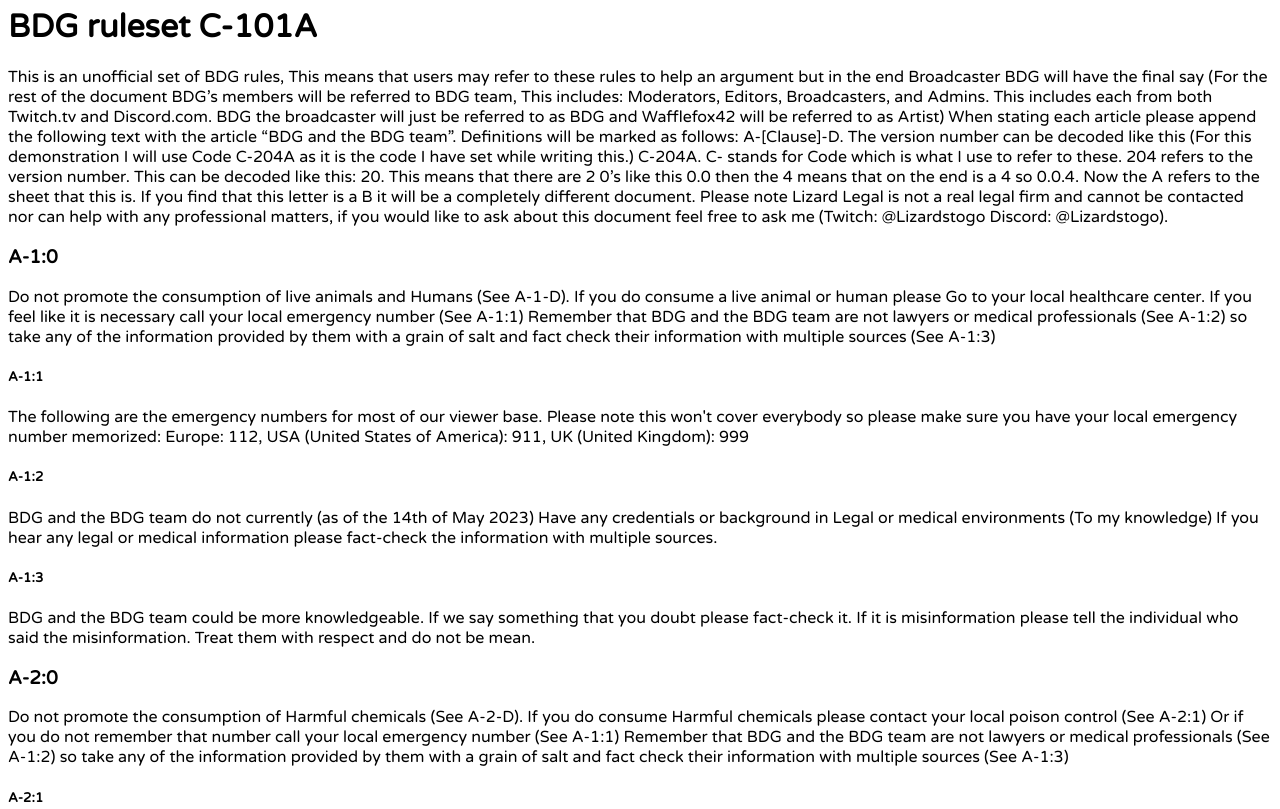
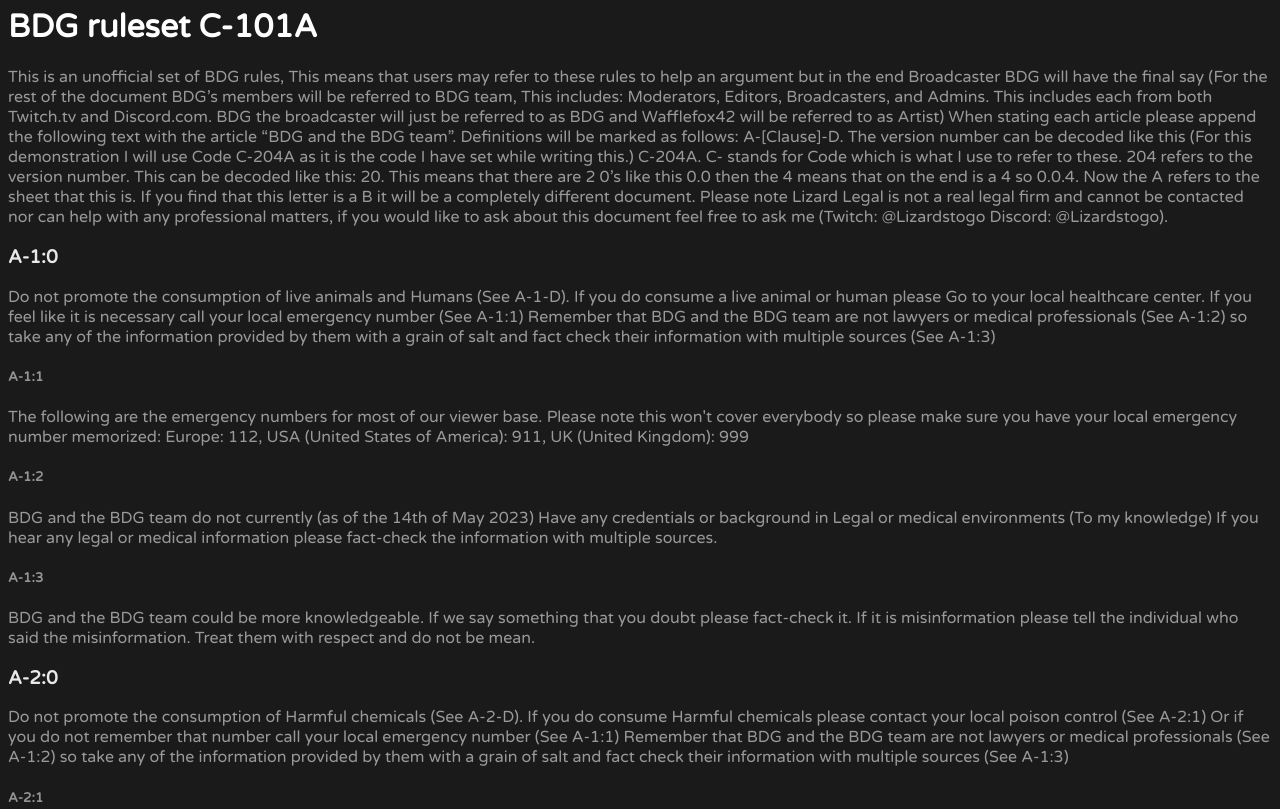
Before and after one commit to LizardsToGo/BDGrules, a plain HTML site: page index.html in a window 1280 px wide. Shown: the top 809 px of the page. Drawn offline with Linux system fonts and the light colour scheme.

Commit message:
Updates index
Made it darker and more pleasing to the eye

```diff
--- a/index.html
+++ b/index.html
@@ -4,20 +4,27 @@
     <style>
     @font-face { font-family: VarelaRound; src: url('VarelaRound-Regular.ttf'); }
       h1 {
-         font-family: VarelaRound, Arial, Helvetica, sans-serif
+         font-family: VarelaRound, Arial, Helvetica, sans-serif;
+         color: white;
       }
       h3 {
-         font-family: VarelaRound, Arial, Helvetica, sans-serif
+         font-family: VarelaRound, Arial, Helvetica, sans-serif;
+         color: #e9e9e9;
       }
       p {
-         font-family: VarelaRound, Arial, Helvetica, sans-serif
+         font-family: VarelaRound, Arial, Helvetica, sans-serif;
+         color: #999999;
       }
       h5 {
-         font-family: VarelaRound, Arial, Helvetica, sans-serif
+         font-family: VarelaRound, Arial, Helvetica, sans-serif;
+         color: #949494;
+      }
+
+      body{
+        background-color: #1a1a1a;
       }
       </style>
 </head>
-
 <h1>BDG ruleset C-101A</h1>
 <p>This is an unofficial set of BDG rules, This means that users may refer to these rules to help an argument but in the end Broadcaster BDG will have the final say (For the rest of the document BDG’s members will be referred to BDG team, This includes: Moderators, Editors, Broadcasters, and Admins. This includes each from both Twitch.tv and Discord.com. BDG the broadcaster will just be referred to as BDG and Wafflefox42 will be referred to as Artist) When stating each article please append the following text with the article “BDG and the BDG team”.  Definitions will be marked as follows: A-[Clause]-D. The version number can be decoded like this (For this demonstration I will use Code C-204A as it is the code I have set while writing this.) C-204A. C- stands for Code which is what I use to refer to these. 204 refers to the version number. This can be decoded like this: 20. This means that there are 2 0’s like this 0.0 then the 4 means that on the end is a 4 so 0.0.4. Now the A refers to the sheet that this is. If you find that this letter is a B it will be a completely different document. Please note Lizard Legal is not a real legal firm and cannot be contacted nor can help with any professional matters, if you would like to ask about this document feel free to ask me (Twitch: @Lizardstogo Discord: @Lizardstogo).</p>
 <h3>A-1:0</h3>
```
